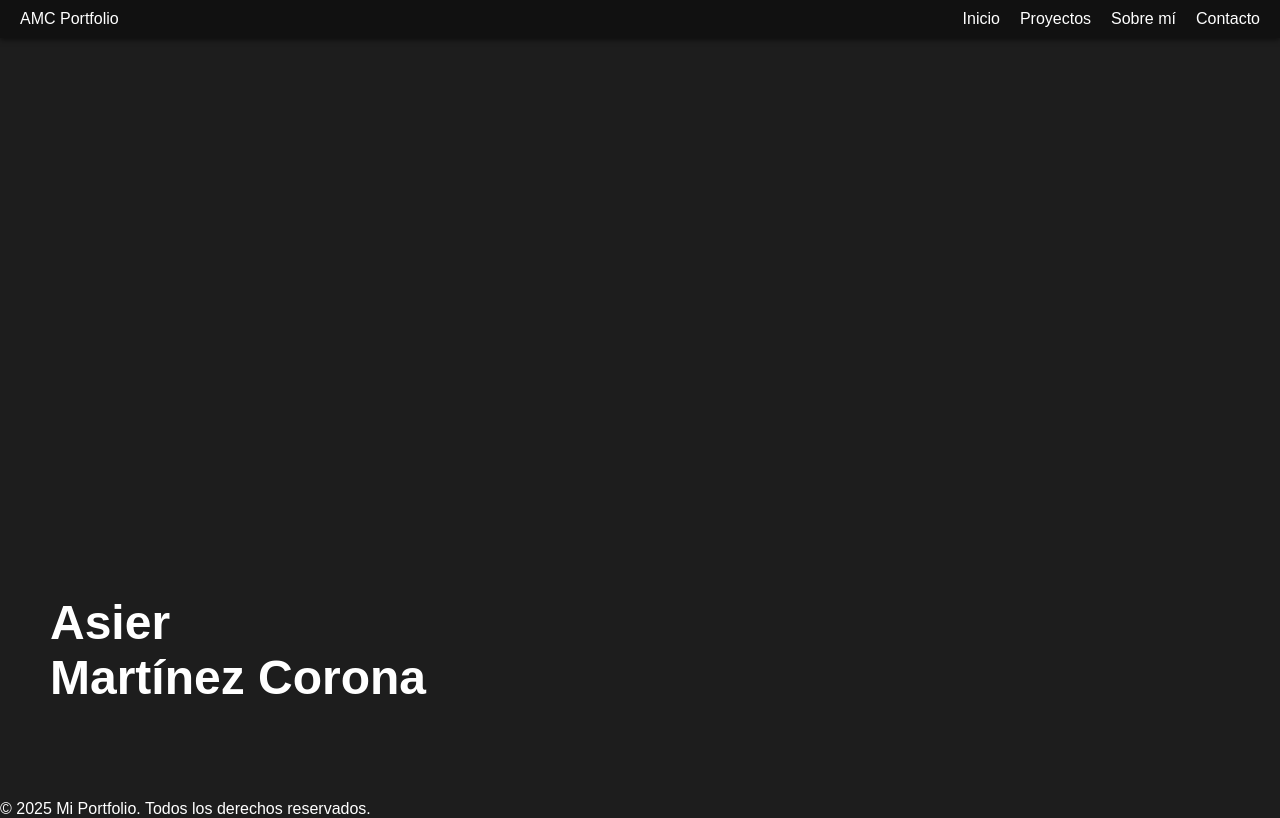
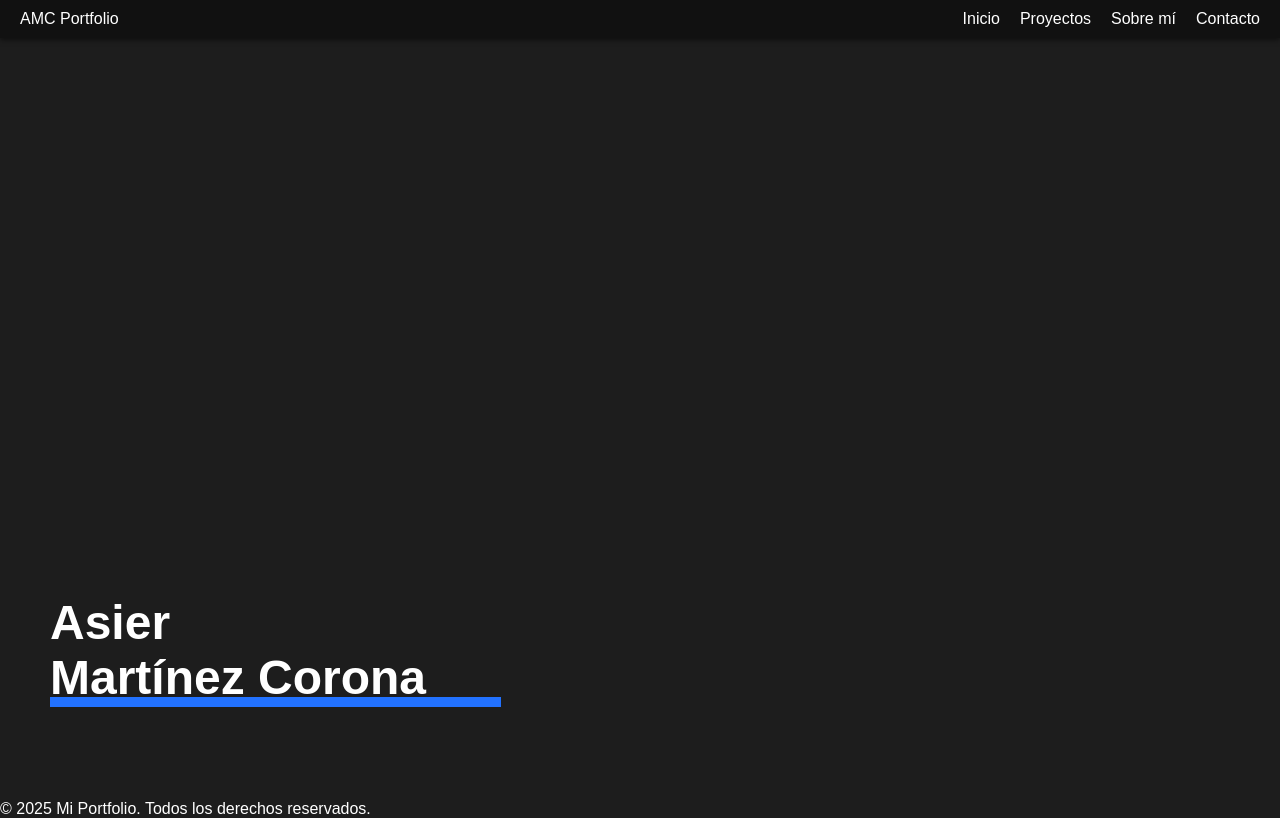
Before and after one commit to parzival-von/PortfolioAMC, a plain HTML site: page index.html in a window 1280 px wide. Drawn offline with nearby package versions, Linux system fonts and the light colour scheme.

Commit message:
Linea Azul bajo el nombre

```diff
--- a/css/styles.css
+++ b/css/styles.css
@@ -81,6 +81,20 @@ body {
     font-size: 3em;
 
 }
+..underline-thick {
+    position: relative;
+    display: inline-block;
+}
+
+.underline-thick::after {
+    content: '';
+    position: absolute;
+    left: 0;
+    bottom: -2px; /* Ajusta la posición vertical de la línea */
+    width: 120%; /* Ajusta el ancho de la línea */
+    height: 10px; /* Ajusta el grosor de la línea */
+    background-color: #2272FF; /* Ajusta el color de la línea */
+}
 
 /* Modelo 3D */
 .central-item {
--- a/index.html
+++ b/index.html
@@ -26,7 +26,7 @@
     <section id="proyectos" class="projects">
         <!-- Nombre y descripción -->
         <div class="hero">
-            <h1>Asier <br>Martínez Corona</h1>
+            <h1 class="underline-thick">Asier <br>Martínez Corona</h1>
         </div>
 
         <!-- Círculo de proyectos -->
```
